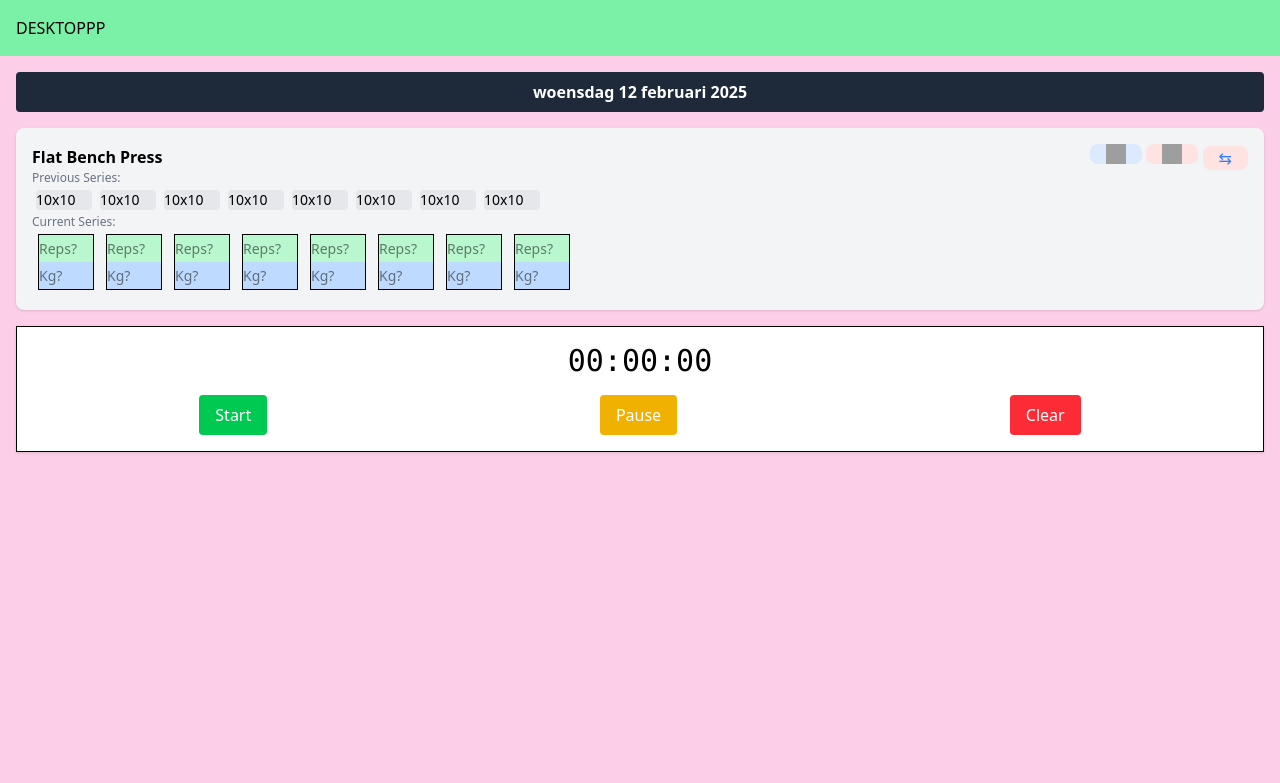
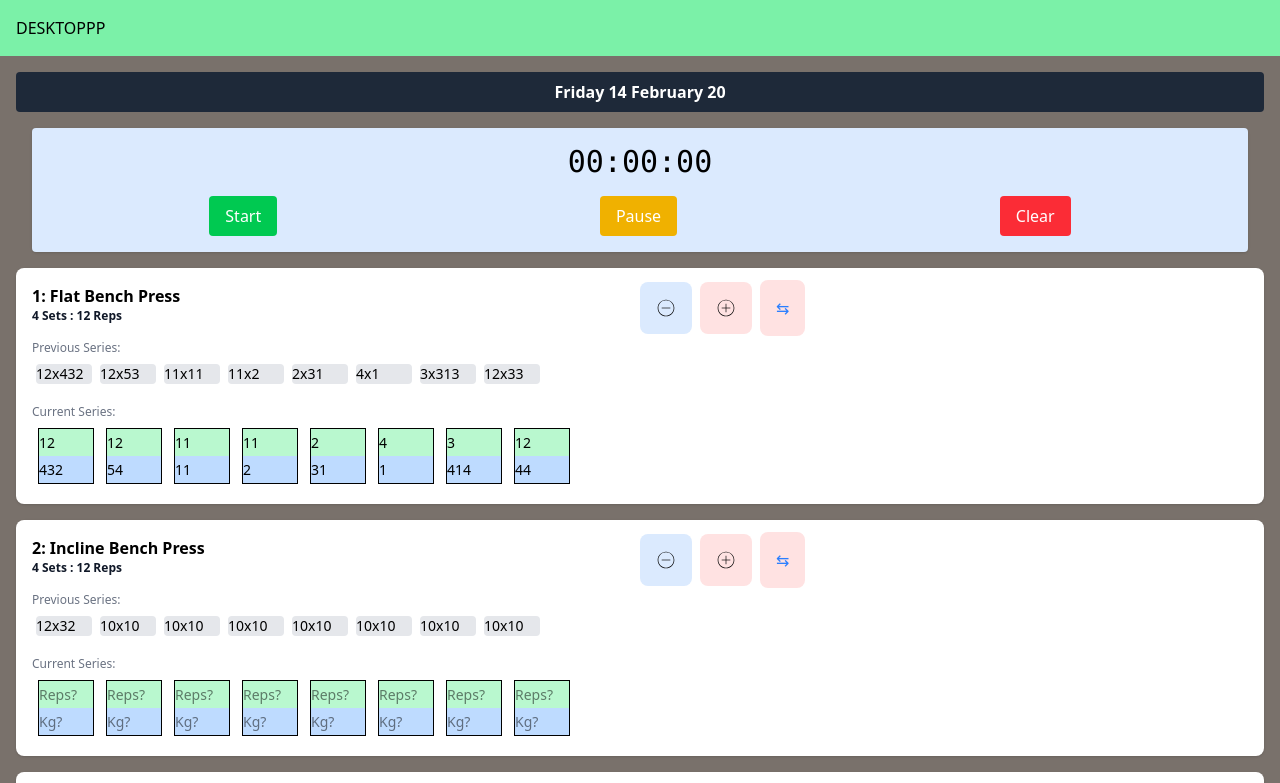
Before and after one commit to Timon-Vermeersch/workout_logger, a SvelteKit app: page /session in a window 1280 px wide. Shown: the top 783 px of the page. Built offline with nearby package versions, Linux system fonts and the light colour scheme; grey boxes are pictures that could not be loaded.

Commit message:
SetsCounter, Hate, Header

```diff
--- a/src/lib/components/stopwatch.svelte
+++ b/src/lib/components/stopwatch.svelte
@@ -33,7 +33,7 @@
     }
 </script>
 
-<div class="bg-white p-4 border-1 shadow-2xlrounded-lg shadow text-center mt-4">
+<div class="bg-blue-100 p-4 rounded shadow-2xlrounded-lg shadow text-center m-4">
     <div class="text-3xl font-mono">{formatTime(timer)}</div>
     <div class="flex justify-around mt-4">
       <button on:click={startTimer} class="bg-green-500 text-white py-2 px-4 rounded">Start</button>
--- a/src/routes/+layout.svelte
+++ b/src/routes/+layout.svelte
@@ -26,6 +26,9 @@
 	});
   </script>
 
+
+
+  <!-- Ready ? loadMobile : Loaddesktop -->
   {#if !ready}
 	<div class="flex items-center justify-center min-h-screen">
 	  <div class="animate-spin rounded-full h-8 w-8 border-t-2 border-gray-500"></div>
--- a/src/routes/diavoorstellingxd/+page.svelte
+++ b/src/routes/diavoorstellingxd/+page.svelte
@@ -1,3 +1,3 @@
-<div class="min-h-[calc(100vh-64px)] bg-pink-200">
+<div class="min-h-[calc(100vh-56px)] bg-blue-100">
     cdiavoorstelingef
 </div>
--- a/src/routes/nutrition/+page.svelte
+++ b/src/routes/nutrition/+page.svelte
@@ -1,3 +1,3 @@
-<div class="min-h-[calc(100vh-64px)] bg-pink-200">
+<div class="min-h-[calc(100vh-56px)] bg-blue-100">
     calories and stuff
 </div>
--- a/src/routes/session/+page.svelte
+++ b/src/routes/session/+page.svelte
@@ -2,49 +2,69 @@
   import Stopwatch from '../../lib/components/stopwatch.svelte'
   import '../../../static/less.svg'
   import '../../../static/more.svg'
-    let exercises = [
-      {
-        name: "Flat Bench Press",
-        sets: [
-          { previous: "10x10", current: "" },
-          { previous: "10x12", current: "" },
-          { previous: "16x8", current: "" },
-          { previous: "18x8", current: "" },
-          { previous: "22x8", current: "" },
-          { previous: "18x8", current: "" },
-        ]
-      },
-      {
-        name: "Incline Dumbbell Press",
-        sets: [
-          { previous: "10x10", current: "" },
-          { previous: "10x12", current: "" },
-          { previous: "10x12", current: "" },
-          { previous: "22x8", current: "" },
-          { previous: "18x8", current: "" },
-          { previous: "18x8", current: "" },
-        ]
-      },
-      {
-        name: "Incline Dumbbell Press",
-        sets: [
-          { previous: "10x10", current: "" },
-          { previous: "10x12", current: "" },
-          { previous: "10x12", current: "" },
-          { previous: "22x8", current: "" },
-          { previous: "18x8", current: "" },
-          { previous: "18x8", current: "" },
-        ]
-      },
 
-    ];
-
-
+  const options = {
+    weekday: "long",
+    year: "numeric",
+    month: "long",
+    day: "numeric",
+    timeZone: "CET",
+    timeZoneName: "short",
+  };
+  let date = new Date().toLocaleDateString("en-GB", options);
+  let dateNl = new Date().toLocaleDateString("nl-BE", options);
+  // let exercises = [
+  //   {
+  //     name: "Flat Bench Press GIGAchadington",
+  //     sets: [
+  //       { previous: "10x10", current: "" },
+  //       { previous: "10x12", current: "" },
+  //       { previous: "16x8", current: "" },
+  //       { previous: "18x8", current: "" },
+  //       { previous: "22x8", current: "" },
+  //       { previous: "18x8", current: "" },
+  //     ]
+  //   },
+  //   {
+  //     name: "Incline Dumbbell Press",
+  //     sets: [
+  //       { previous: "10x10", current: "" },
+  //       { previous: "10x12", current: "" },
+  //       { previous: "10x12", current: "" },
+  //       { previous: "22x8", current: "" },
+  //       { previous: "18x8", current: "" },
+  //       { previous: "18x8", current: "" },
+  //     ]
+  //   },
+  //   {
+  //     name: "Incline Dumbbell Press",
+  //     sets: [
+  //       { previous: "10x10", current: "" },
+  //       { previous: "10x12", current: "" },
+  //       { previous: "10x12", current: "" },
+  //       { previous: "22x8", current: "" },
+  //       { previous: "18x8", current: "" },
+  //       { previous: "18x8", current: "" },
+  //     ]
+  //   },];
   let exercises2 = [
     {
       name: "Flat Bench Press" ,
       sets: [
-            {Previous: '10x10' , set:{set: '' , rep: ''}},
+        {Previous: '12x432' , set:{set: '12' , rep: '432'}},
+        {Previous: '12x53' , set:{set: '12' , rep: '54'}},
+        {Previous: '11x11' , set:{set: '11' , rep: '11'}},
+        {Previous: '11x2' , set:{set: '11' , rep: '2'}},
+        {Previous: '2x31' , set:{set: '2' , rep: '31'}},
+        {Previous: '4x1' , set:{set: '4' , rep: '1'}},
+        {Previous: '3x313' , set:{set: '3' , rep: '414'}},
+        {Previous: '12x33' , set:{set: '12' , rep: '44'}},
+
+  ]},
+  {
+      name: "Incline Bench Press" ,
+      sets: [
+        {Previous: '12x32' , set:{set: '' , rep: ''}},
         {Previous: '10x10' , set:{set: '' , rep: ''}},
         {Previous: '10x10' , set:{set: '' , rep: ''}},
         {Previous: '10x10' , set:{set: '' , rep: ''}},
@@ -54,56 +74,84 @@
         {Previous: '10x10' , set:{set: '' , rep: ''}},
 
   ]},
+  {
+      name: "Incline Bench Press" ,
+      sets: [
+        {Previous: '12x32' , set:{set: '' , rep: ''}},
+        {Previous: '10x10' , set:{set: '' , rep: ''}},
+        {Previous: '10x10' , set:{set: '' , rep: ''}},
+        {Previous: '10x10' , set:{set: '' , rep: ''}},
+        {Previous: '10x10' , set:{set: '' , rep: ''}},
+        {Previous: '10x10' , set:{set: '' , rep: ''}},
+        {Previous: '10x10' , set:{set: '' , rep: ''}},
+        {Previous: '10x10' , set:{set: '' , rep: ''}},
+
+  ]}
   ]
 
+  date = date.slice(0, -9);
+  dateNl = dateNl.slice(0, -9);
 
+  // let datesLocalise = {
+  //   'en-GB': date,
+  //   'nl-BE': dateNl
+  // };
 
 
   </script>
 
   <div class="min-h-[calc(100vh-64px)]">
-    <div class="p-4 bg-pink-200 min-h-screen">
+      <div class="p-4 bg-stone-500 min-h-screen">
           <div class="text-center text-gray-700 font-bold mb-4">
-          <div class="bg-gray-800 text-white py-2 rounded">woensdag 12 februari 2025</div>
+            <div class="bg-gray-800 text-white py-2 rounded">{date}</div>
+          </div>
+          <Stopwatch></Stopwatch>
+  <!-- Abegin -->
+    <div class="flex flex-col space-y-4">
+      {#each exercises2 as exercise, index}
+        <div class="bg-white p-4 rounded-lg shadow">
+          <div class="grid grid-cols-2 mb-2">
+            <!-- Title -->
+            <h2 class=" Title flex flex-col flex-wrap font-semibold">{index+1}: {exercise.name} <div class="text-xs text-gray-900 mb-1">4 Sets : 12 Reps</div></h2>
+            <!-- Buttons -->
+            <div class=" Buttons flex allign-center space-x-2 h-12 items-center ">
+              <button class="rounded-lg bg-blue-100 text-blue-500 p-4 hover:underline active:scale-90 active:bg-gray-200">
+                <img class='w-5 h-5' src="less.svg" alt="">
+              </button>
+              <button class="rounded-lg bg-red-100 text-blue-500 p-4 hover:underline active:scale-90 active:bg-gray-200">
+                <img class='w-5 h-5' src="more.svg" alt="">
+              </button>
+              <button class="rounded-lg bg-red-100 text-blue-500 p-4 hover:underline active:scale-90 active:bg-gray-200">⇆</button>
             </div>
 
-<!-- Abegin -->
-        <div class="bg-gray-100 flex-col p-4 rounded-lg mb-4 shadow">
-          <div class="flex justify-between items-center">
-            <h2 class="font-semibold">Flat Bench Press</h2>
-            <div>
-              <button class=" rounded-lg bg-blue-100 text-blue-500 px-4 hover:underline active:scale-90 active:bg-gray-200 "><img class='w-5 h-5' src="less.svg" alt=""></button>
-              <button class="rounded-lg bg-red-100 text-blue-500 px-4 hover:underline active:scale-90 active:bg-gray-200"><img class='w-5 h-5' src="more.svg" alt=""></button>
-              <button class="rounded-lg bg-red-100 text-blue-500 px-4 hover:underline active:scale-90 active:bg-gray-200">⇆</button>
+          </div>
+
+          <div class="mb-4">
+
+            <div class="text-xs text-gray-500 mb-1">Previous Series:</div>
+            <div class="flex flex-row overflow-x-auto">
+              {#each exercise.sets as set}
+                <input bind:value={set.Previous} class='w-14 text-sm bg-gray-200 rounded m-1' readonly />
+              {/each}
             </div>
           </div>
 
-          <div class='text-xs text-gray-500'>Previous Series:</div>
-            <div class='flex flex-row overflow-x-auto'>
-              {#each exercises2 as exercise}
-                {#each exercise.sets as set}
-                  <input bind:value={set.Previous} class= 'w-14 text-sm bg-gray-200 rounded m-1' readonly/>
-                {/each}
+          <div>
+            <div class="text-xs text-gray-500 mb-1">Current Series:</div>
+            <div class="flex flex-row overflow-x-auto">
+              {#each exercise.sets as set, index}
+                <div class="flex w-15 m-1 flex-col items-center">
+                  <input bind:value={set.set.set} type="number" class="text-sm w-14 h-7 border-t border-l border-r bg-green-200" placeholder="Reps?" />
+                  <input bind:value={set.set.rep} type="number" class="text-sm w-14 h-7 border-b border-l border-r bg-blue-200" placeholder="Kg?" />
+                </div>
               {/each}
             </div>
-            <div class='text-xs text-gray-500'>Current Series:</div>
-
-            <div class='flex flex-row overflow-x-auto  '>
-              {#each exercises2 as exercise}
-                {#each exercise.sets as set ,index}
-                  <div class='flex w-15 m-1 flex-col items-center'>
-
-                    <input bind:value={set.set.set} type=number class='text-sm w-14 h-7 border-t border-l border-r bg-green-200' placeholder="Reps?" />
-                    <input bind:value={set.set.rep} type=number class='text-sm w-14 h-7 border-b border-l border-r bg-blue-200  ' placeholder="Kg?" />
+          </div>
         </div>
       {/each}
 
-              {/each}
   </div>
 
-
-
-        </div>
   <!-- end -->
           <!-- {#each exercises as exercise}
             <div class="bg-gray-100 p-4 rounded-lg mb-4 shadow">
@@ -127,7 +175,7 @@
               </div>
             </div>
           {/each} -->
-        <Stopwatch></Stopwatch>
+
         </div>
 
   </div>
--- a/src/routes/stats/+page.svelte
+++ b/src/routes/stats/+page.svelte
@@ -1,3 +1,3 @@
-<div class="min-h-[calc(100vh-64px)] bg-red-100">
+<div class="min-h-[calc(100vh-56px)] bg-blue-100">
     stats for nerds
 </div>
```
Also changed, not shown: src/lib/structure/pageheader.svelte (+9 -9 lines), static/less.svg (added), static/more.svg (added). Lines whose indentation alone changed are shown as unchanged.
